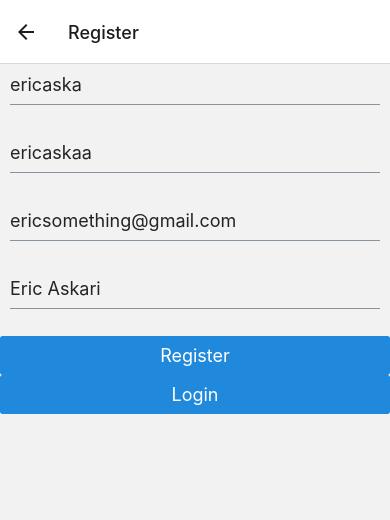
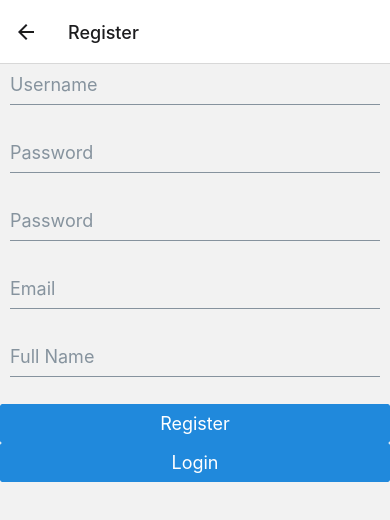
Before and after one commit to ericaskari-metropolia/ericaskari-metropolia-2023-react-native, a React Native app in the folder eric-first-react-native-app/: screen /Register in a window 390 px wide. Shown: the top 520 px of the page. Built offline with nearby package versions, Linux system fonts and the light colour scheme.

Commit message:
Register form validation

```diff
--- a/eric-first-react-native-app/views/Register.js
+++ b/eric-first-react-native-app/views/Register.js
@@ -8,13 +8,14 @@ import AlertIOS from 'react-native/Libraries/Alert/Alert';
 import { Button, Input } from '@rneui/themed';
 
 export const Register = ({ navigation }) => {
-    const { postRegister } = useAuthentication();
+    const { postRegister, checkUsername } = useAuthentication();
     const { control, handleSubmit } = useForm({
         defaultValues: {
-            username: 'ericaska',
-            password: 'ericaskaa',
-            fullName: 'Eric Askari',
-            email: 'ericsomething@gmail.com',
+            username: '',
+            password: '',
+            repeatPassword: '',
+            fullName: '',
+            email: '',
         },
     });
 
@@ -61,6 +62,25 @@ export const Register = ({ navigation }) => {
                         value: true,
                         message: 'This field is required.',
                     },
+                    minLength: {
+                        value: 4,
+                        message: 'Minimum 4 characters are required.',
+                    },
+                    maxLength: {
+                        value: 100,
+                        message: 'Maximum 100 characters are allowed.',
+                    },
+                    validate: async (username) => {
+                        const [data, error] = await checkUsername({
+                            username,
+                        });
+                        if (error) {
+                            return true;
+                        }
+                        return data?.available
+                            ? true
+                            : 'Username is already taken';
+                    },
                 }}
                 render={({
                     field: { onChange, onBlur, value },
@@ -84,13 +104,22 @@ export const Register = ({ navigation }) => {
             <Controller
                 control={control}
                 rules={{
+                    required: {
+                        value: true,
+                        message: 'This field is required.',
+                    },
+                    minLength: {
+                        value: 4,
+                        message: 'Minimum 4 characters are required.',
+                    },
                     maxLength: {
                         value: 100,
                         message: 'Maximum 100 characters are allowed.',
                     },
-                    required: {
-                        value: true,
-                        message: 'This field is required.',
+                    pattern: {
+                        value: /^(?=.*[a-z])(?=.*[A-Z])/,
+                        message:
+                            'At least one uppercase and one lowercase is required.',
                     },
                 }}
                 render={({
@@ -115,13 +144,49 @@ export const Register = ({ navigation }) => {
             <Controller
                 control={control}
                 rules={{
+                    validate: async (repeatedPassword, { password }) => {
+                        return password === repeatedPassword
+                            ? true
+                            : 'Repeated password does not match.';
+                    },
+                }}
+                render={({
+                    field: { onChange, onBlur, value },
+                    fieldState: { invalid, error },
+                }) => (
+                    <>
+                        <Input
+                            placeholder="Password"
+                            textContentType="password"
+                            autoCapitalize={false}
+                            onBlur={onBlur}
+                            onChangeText={onChange}
+                            value={value}
+                        />
+                        <TextInputError fieldState={{ error, invalid }} />
+                    </>
+                )}
+                name="repeatPassword"
+            />
+
+            <Controller
+                control={control}
+                rules={{
+                    required: {
+                        value: true,
+                        message: 'This field is required.',
+                    },
+                    minLength: {
+                        value: 4,
+                        message: 'Minimum 4 characters are required.',
+                    },
                     maxLength: {
                         value: 100,
                         message: 'Maximum 100 characters are allowed.',
                     },
-                    required: {
-                        value: true,
-                        message: 'This field is required.',
+                    pattern: {
+                        value: /^\w+([\.-]?\w+)*@\w+([\.-]?\w+)*(\.\w{2,3})+$/,
+                        message: 'Not a valid email',
                     },
                 }}
                 render={({
@@ -146,13 +211,17 @@ export const Register = ({ navigation }) => {
             <Controller
                 control={control}
                 rules={{
+                    required: {
+                        value: true,
+                        message: 'This field is required.',
+                    },
+                    minLength: {
+                        value: 3,
+                        message: 'Minimum 3 characters are required.',
+                    },
                     maxLength: {
                         value: 100,
                         message: 'Maximum 100 characters are allowed.',
-                    },
-                    required: {
-                        value: true,
-                        message: 'This field is required.',
                     },
                 }}
                 render={({
```
